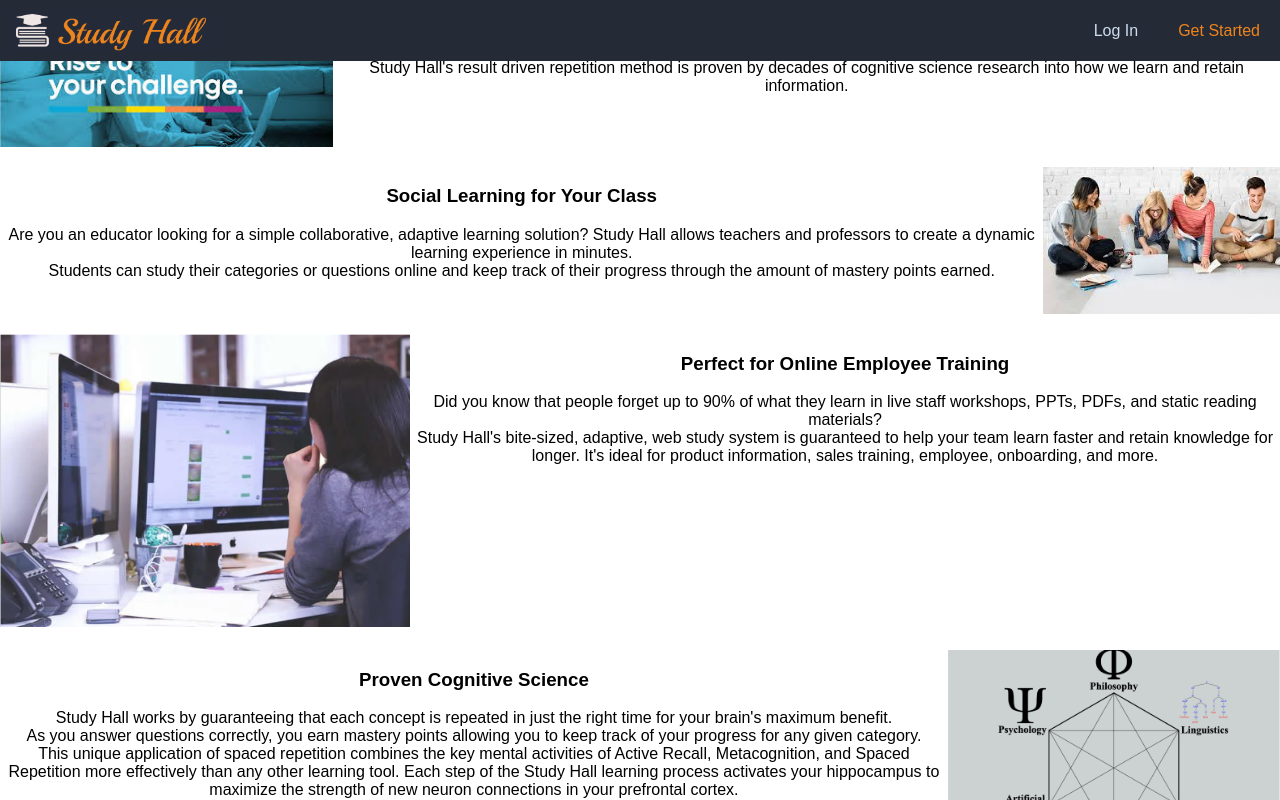
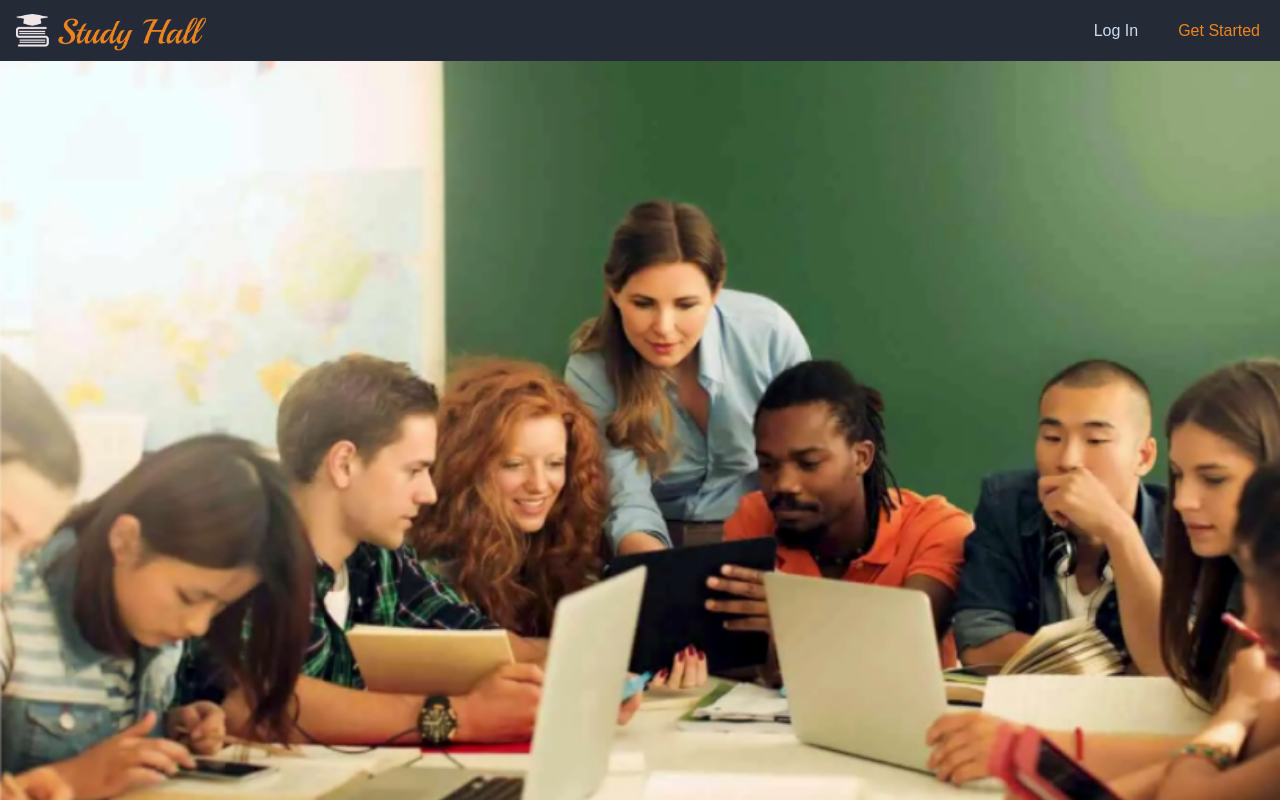
Before and after one commit to sushilt553/Study-Hall, a React (Create React App) app in the folder client/: page / in a window 1280 px wide. Shown: the top 800 px of the page. Built offline with nearby package versions, Linux system fonts and the light colour scheme.

Commit message:
Fix Splash CSS

```diff
--- a/client/src/App.js
+++ b/client/src/App.js
@@ -1,7 +1,7 @@
 import React from "react";
 import { Switch, Route, BrowserRouter } from "react-router-dom";
 // import AuthRoute from "./components/util/AuthRoute";
-// import ProtectedRoute from './components/util/ProtectedRoute';
+import ProtectedRoute from "./components/util/ProtectedRoute";
 import ErrorPage from "./pages/ErrorPage";
 import SplashPage from "./pages/SplashPage";
 import Navbar from "./pages/Navbar";
--- a/client/src/components/navbar/assets/navbar.css
+++ b/client/src/components/navbar/assets/navbar.css
@@ -29,3 +29,7 @@
 .signup-button:hover {
     color: #28a5dc;
 }
+
+.logout-button {
+    margin-right: 30px;
+}
--- a/client/src/pages/SplashPage.js
+++ b/client/src/pages/SplashPage.js
@@ -4,12 +4,16 @@
 import Floor from "./assets/images/floor_study.jpeg";
 import Desktop from "./assets/images/desktop_study.png";
 import Tree from "./assets/images/info_tree.png";
+import Header from "./assets/images/header.png";
 
 export default () => {
   return (
     <>
       <div className="splash-container">
-        <div className="header-img"></div>
+        <div className=""></div>
+        <div className="header-img">
+          <img src={Header} alt="header" />
+        </div>
         <div className="panel-container">
           <div className="img1-container">
             <img src={Rise} alt="rise" />
--- a/client/src/pages/assets/CSS/splash.css
+++ b/client/src/pages/assets/CSS/splash.css
@@ -1,10 +1,9 @@
 .splash-container {
-  /* display: flex;
-  flex-direction: column; */
   background: white;
 }
 
 .header-img {
+
 
 }
 
@@ -12,60 +11,47 @@
   display: flex;
   flex-direction: row;
   margin-bottom: 20px;
-}
-
-.panel1-container {
-  /* display: flex;
-  flex-direction: row; */
-}
-
-.img1-conatiner {
+  align-items: center;
 
 }
 
+.img1-container {
+  width: 50%;
+}
+
+.panel1-details {
+  width: 50%;
+}
+
 .panel-title {
+  font-size: 30px;
+}
+
+.panel-paragraph {
+  margin: 0px 20px 20px 20px;
 
 }
 
-.panel-paragraph {
-
-}
-
-.panel2-container {
-  /* display: flex;
-  flex-direction: row; */
-}
-
 .panel2-details {
-
+  width: 50%;
 }
 
 .img2-container {
-
-}
-
-.panel3-container {
-  /* display: flex;
-  flex-direction: row; */
+  width: 50%;
 }
 
 .img3-container {
-
+  width: 50%;
 }
 
 .panel3-details {
-
-}
-
-.panel4-container {
-  /* display: flex;
-  flex-direction: row; */
+  width: 50%;
 }
 
 .panel4-details {
-
+  width: 50%;
 }
 
 .img4-container {
-
+  width: 50%;
 }
```
Also changed, not shown: client/src/pages/assets/images/header.png (added).
